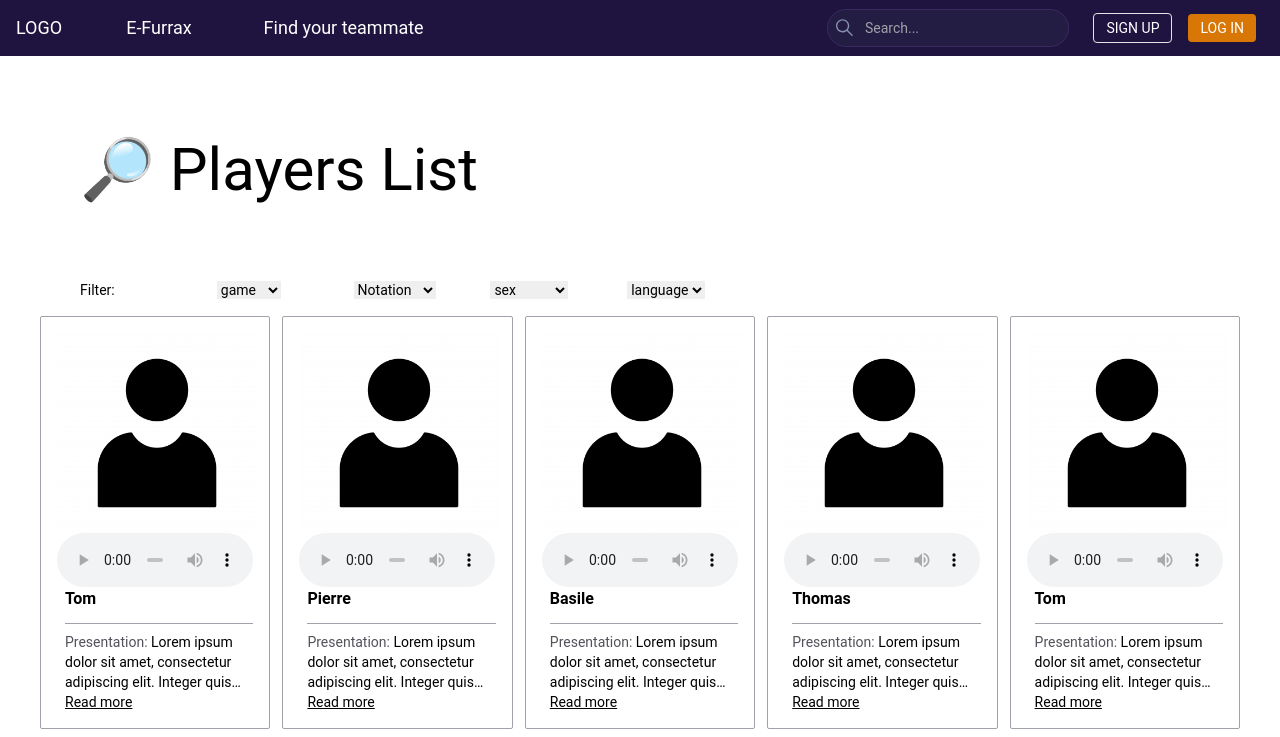
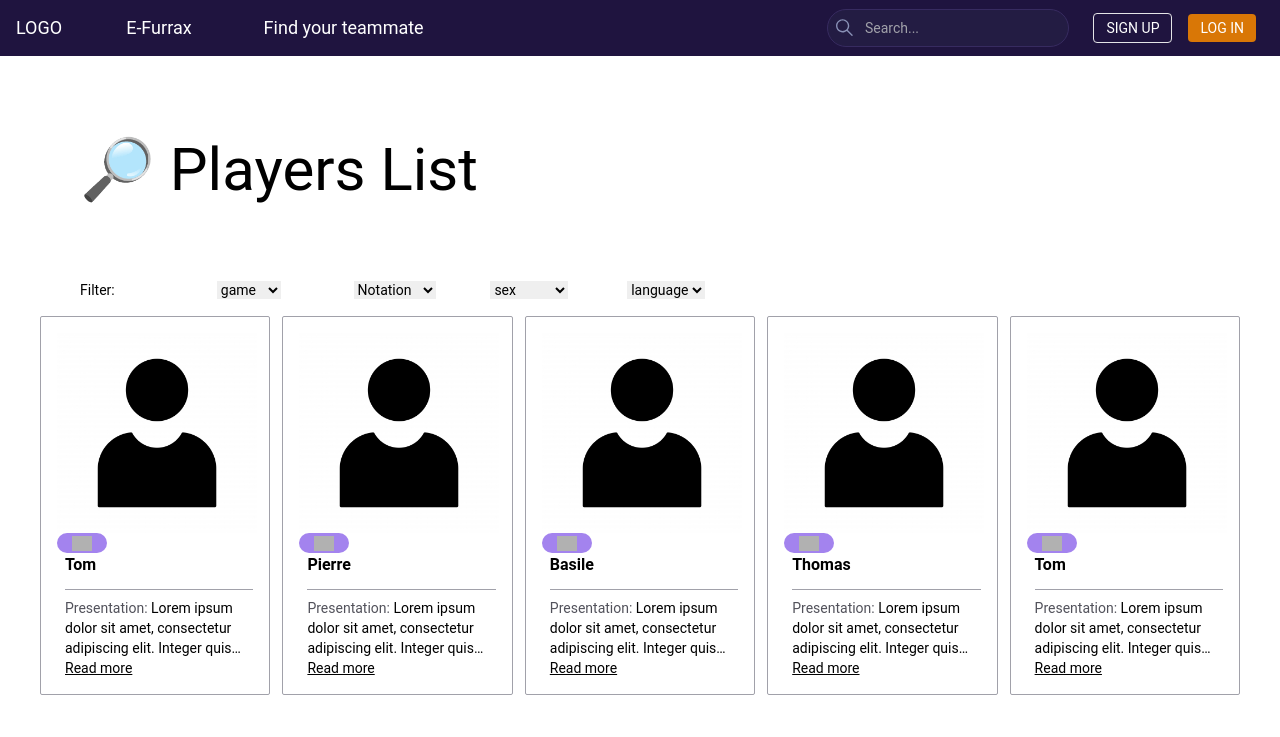
Before and after one commit to e-furrax/vue, a Vue app: page /search in a window 1280 px wide. Shown: the top 737 px of the page. Built offline with nearby package versions, Linux system fonts and the light colour scheme; grey boxes are pictures that could not be loaded.

Commit message:
added custom audio player

```diff
--- a/src/components/SearchCard.vue
+++ b/src/components/SearchCard.vue
@@ -5,11 +5,16 @@
     flex product-card border border-gray-400 p-4 rounded-sm my-4
     transition duration-300 cursor-pointer bg-white grid grid-cols-1"
   >
-    <img src="/mock-pp.jpg" alt="profile picture" />
-    <audio controls>
-      <source src="/audio/audio-sample.mp3"/>
-      Your browser does not support the audio element.
-    </audio>
+    <div>
+      <img src="/mock-pp.jpg" alt="profile picture" />
+      <div id="user-plus">
+        <div v-on:click="playOrPause(user.id)" class="playButton">
+          <audio :id="'audio-' + user.id" name="audio" src="/audio/audio-sample.mp3" />
+          <img src="/play.png" class="play" v-if="!play" alt="play" />
+          <img src="/pause.png" class="play" v-if="play" alt="pause" />
+        </div>
+      </div>
+    </div>
     <div class="flex flex-col text-left pl-2 w-full">
       <h3 class="font-bold mb-1">{{ user.name }}</h3>
       <hr class="border-gray-400 my-2 w-full" />
@@ -38,7 +43,8 @@ export default defineComponent({
   },
   data: function() {
     return {
-      expanded: false
+      expanded: false,
+      play: false
     };
   },
   methods: {
@@ -57,6 +63,19 @@ export default defineComponent({
       this.expanded = false;
       readMoreElement.style.webkitLineClamp = '3';
       target.textContent = 'Read more';
+    },
+    playOrPause(id: string): void {
+      const audio = document.getElementById('audio-' + id) as HTMLAudioElement;
+      if (audio.paused) {
+        audio.play();
+        this.play = true;
+      } else {
+        audio.pause();
+        this.play = false;
+      }
+      audio.onended = () => {
+        this.play = false;
+      };
     }
   }
 });
@@ -64,16 +83,25 @@ export default defineComponent({
 
 <style lang="scss" scoped>
 audio {
-  width: 100%;
-}
-audio:not([controls]) {
-  display: none !important;
+  display: none;
 }
 img {
   max-width: 200px;
   max-height: 200px;
 }
-
+.play {
+  padding-top: 2.5px;
+  margin-left: 15px;
+  width: 20px;
+  height: 17.5px;
+}
+.playButton {
+  width: 50px;
+  height: 20px;
+  border-radius: 60px;
+  background: #8d65ea;
+  opacity: 0.8;
+}
 .product-card:hover {
   box-shadow: 0 0.6rem 0.6rem rgba(0, 0, 0, 0.1);
 }
```
